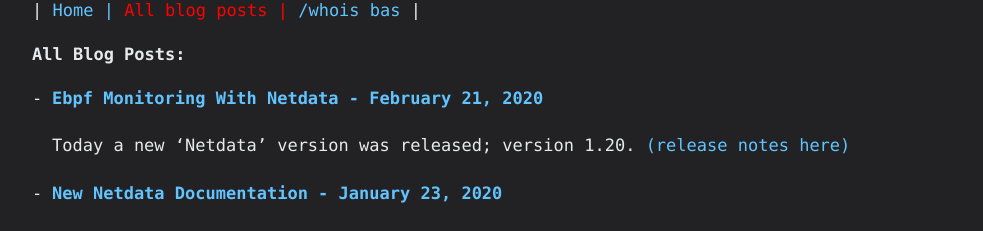
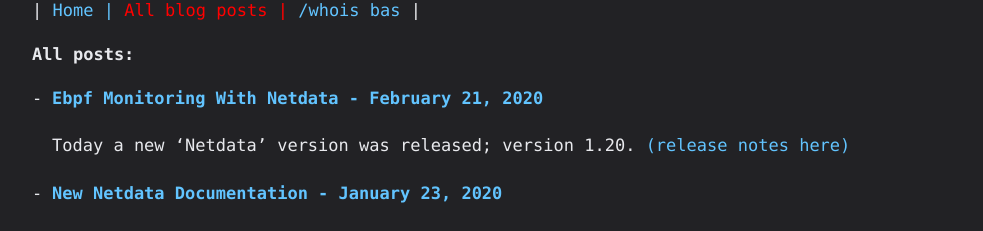
Before and after one commit to basdds/basdds.github.io, a Jekyll site: the page built from blog.html, in a window 1280 px wide. Shown: the top 231 px of the page, without its empty margins (118-1101 px from the left). Built offline with Jekyll 4.4.1, drawn with Linux system fonts in a browser that asks for light colours.

Commit message:
site update

```diff
--- a/blog.html
+++ b/blog.html
@@ -2,7 +2,7 @@
 layout: default
 title: Blog
 ---
-<h1>All Blog Posts:</h1>
+<h1>All posts:</h1>
 
 <ul>
   {% for post in site.posts %}
```
Also changed, not shown: 1 other file.
